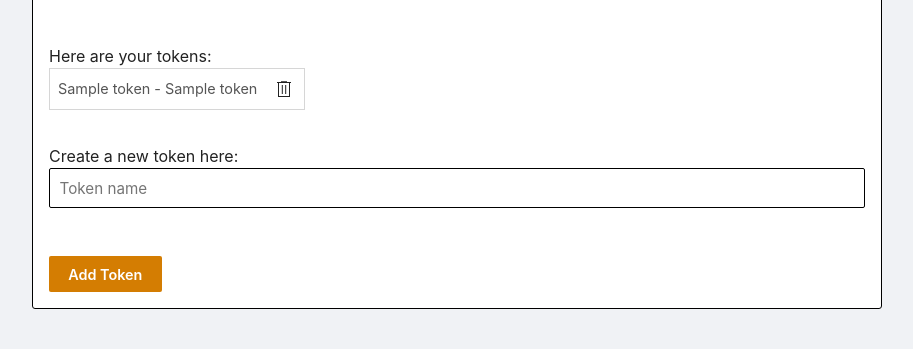
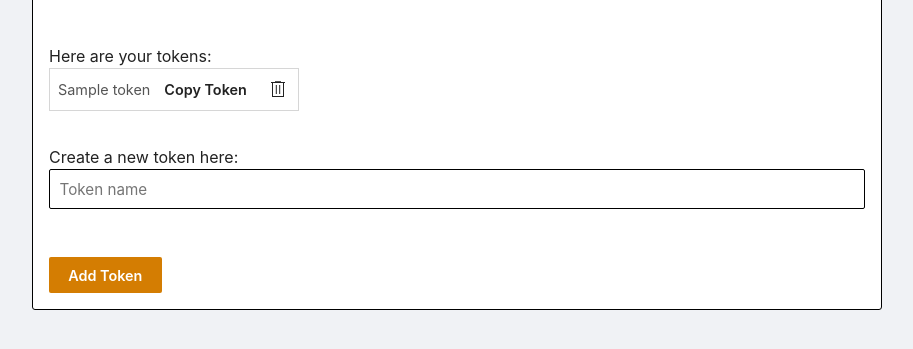
Before and after one commit to gavhu10/MessageJar, a Flask app: template templates/user/token.html in a window 1280 px wide. Shown: the part 187-536 px from the top of the page, without its empty margins (183-1096 px from the left). Run offline with Flask 3, Linux system fonts and the light colour scheme; the template is opened without the code that fills it: most values are stand-ins (such as "Sample title", 1, 10 or a date in 2020); parts of the project's set-up code (start-up, migrations or seed data) failed here and were passed over.

Commit message:
Add a "click to copy token" button

```diff
--- a/templates/user/token.html
+++ b/templates/user/token.html
@@ -15,9 +15,23 @@ Here are your tokens:
     {% for i in token_list %}
     <div class="token">
 
-        <div>
-            {{ i["tokenname"] }} - {{ i["token"]}}
+        <div style="display: flex; align-items: center; gap: 10px;">
+            <span>{{ i["tokenname"] }}</span>
+            <button id="copyBtn" datatoken="{{ i['token'] }}" class="icon-button" style="padding: 4px;"
+                onclick="copyToken(this)">Copy
+                Token</button>
         </div>
+
+        <script>
+            function copyToken(btn) {
+                navigator.clipboard.writeText(btn.datatoken).then(() => {
+                    // Visual feedback
+                    const originalText = btn.innerText;
+                    btn.innerText = "Copied!";
+                    setTimeout(() => btn.innerText = originalText, 2000);
+                }).catch(err => console.error("Failed to copy: ", err));
+            }
+        </script>
 
         <form action="{{ url_for('user.rmtoken') }}" method="POST" style="margin: 0;">
             <input type="hidden" name="token" value="{{ i['token'] }}">
```
